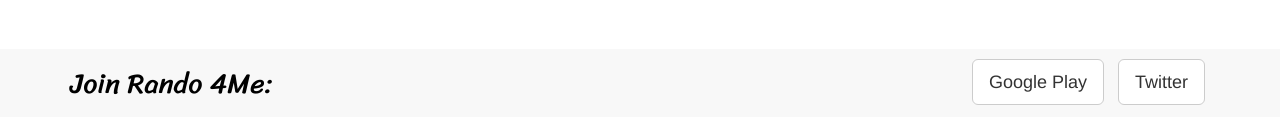
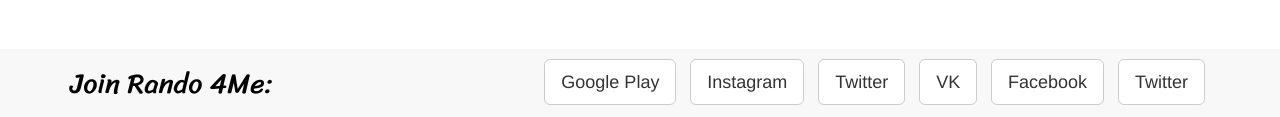
Before and after one commit to RandoApp/Rando, a website: page template/share.template.html in a window 1280 px wide. Shown: the part 681-798 px from the top of the page. Drawn offline with nearby package versions, Linux system fonts and the light colour scheme.

Commit message:
Add links to social networks

```diff
--- a/template/share.template.html
+++ b/template/share.template.html
@@ -185,13 +185,25 @@
  <footer class="banner">
     <div id="contact" class="container">
         <div class="row">
-            <div class="col-lg-6">
+            <div class="col-lg-4">
                 <h2>Join Rando 4Me:</h2>
             </div>
-            <div class="col-lg-6">
+            <div class="col-lg-8">
                 <ul class="list-inline banner-social-buttons">
                     <li>
                       <a href="https://play.google.com/store/apps/details?id=com.github.randoapp" class="btn btn-default btn-lg" target="_blank"><i class="fa fa-twitter fa-fw"></i> <span class="network-name">Google Play</span></a>
+                    </li>
+                    <li>
+                      <a href="https://www.instagram.com/rando4me" class="btn btn-default btn-lg" target="_blank"><i class="fa fa-instagram"></i> <span class="network-name">Instagram</span></a>
+                    </li>
+                    <li>
+                      <a href="https://twitter.com/rando4me" class="btn btn-default btn-lg" target="_blank"><i class="fa fa-twitter fa-fw"></i> <span class="network-name">Twitter</span></a>
+                    </li>
+                    <li>
+                      <a href="https://vk.com/rando4me" class="btn btn-default btn-lg" target="_blank"><i class="fa fa-vk"></i> <span class="network-name">VK</span></a>
+                    </li>
+                    <li>
+                      <a href="https://facebook.com/rando4me" class="btn btn-default btn-lg" target="_blank"><i class="fa fa-facebook"></i> <span class="network-name">Facebook</span></a>
                     </li>
                     <li>
                       <a href="https://twitter.com/rando4me" class="btn btn-default btn-lg" target="_blank"><i class="fa fa-twitter fa-fw"></i> <span class="network-name">Twitter</span></a>
```
